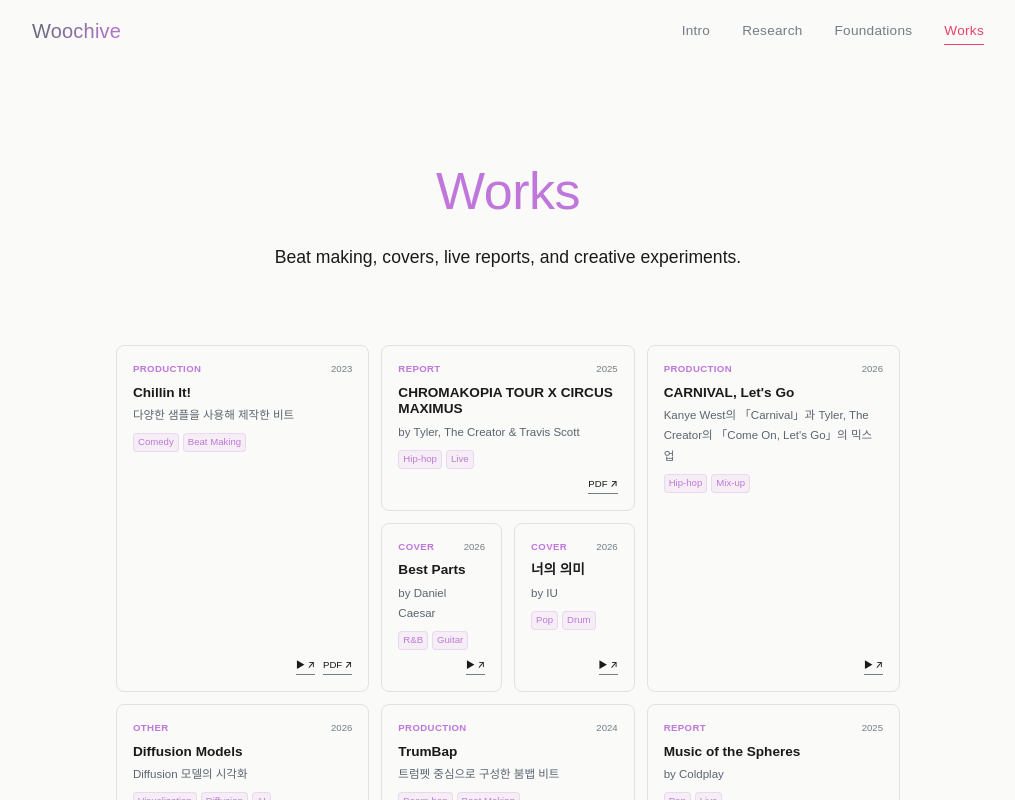
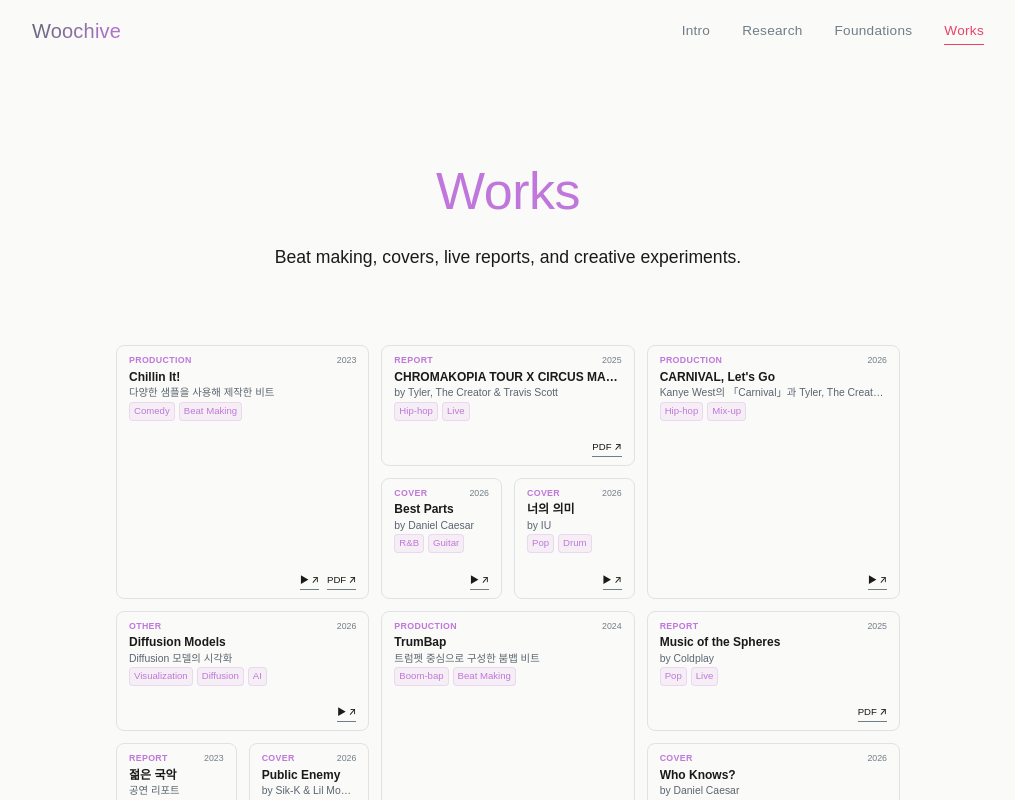
Before and after one commit to sonluos/woochive, a React (Vite) app: page /works in a window 1280 px wide. Shown: the top 800 px of the page, without its empty margins (132-1147 px from the left). Built offline with nearby package versions, Linux system fonts and the light colour scheme.

Commit message:
fix: square 6x6 grid, all content single-line with ellipsis

```diff
--- a/src/pages/Works.css
+++ b/src/pages/Works.css
@@ -37,10 +37,11 @@
 .works__mosaic {
   display: grid;
   grid-template-columns: repeat(6, 1fr);
-  grid-auto-rows: minmax(8rem, auto);
+  grid-template-rows: repeat(6, 1fr);
   gap: var(--sp-3);
   max-width: 52rem;
   margin: 0 auto;
+  aspect-ratio: 1;
 }
 
 /* Tangram piece positions — categories visually scattered */
@@ -73,9 +74,13 @@
   background: var(--paper);
   border: 1px solid var(--border);
   border-radius: var(--r-md);
-  padding: var(--sp-4);
+  padding: var(--sp-2) var(--sp-3);
   display: flex;
   flex-direction: column;
+  gap: 2px;
+  min-width: 0;
+  min-height: 0;
+  overflow: hidden;
   transition: border-color var(--ease), box-shadow var(--ease), transform var(--ease);
 }
 
@@ -89,46 +94,56 @@
   display: flex;
   justify-content: space-between;
   align-items: center;
-  margin-bottom: var(--sp-2);
+  gap: var(--sp-1);
 }
 
 .works__piece-category {
   font-family: var(--font-mono);
-  font-size: 0.6rem;
+  font-size: 0.55rem;
   font-weight: var(--weight-semibold);
   color: #C077DB;
   text-transform: uppercase;
   letter-spacing: 0.04em;
+  white-space: nowrap;
+  overflow: hidden;
+  text-overflow: ellipsis;
 }
 
 .works__piece-year {
   font-family: var(--font-mono);
-  font-size: 0.6rem;
+  font-size: 0.55rem;
   color: var(--ink-muted);
+  white-space: nowrap;
 }
 
 .works__piece-title {
   font-family: var(--font-sans);
-  font-size: var(--text-sm);
+  font-size: 0.75rem;
   font-weight: var(--weight-semibold);
   color: var(--ink);
-  margin-bottom: var(--sp-1);
-  line-height: var(--leading-tight);
+  margin: 0;
+  line-height: 1.2;
+  white-space: nowrap;
+  overflow: hidden;
+  text-overflow: ellipsis;
 }
 
 .works__piece-desc {
-  font-size: var(--text-xs);
+  font-size: 0.65rem;
   color: var(--ink-soft);
-  line-height: var(--leading-relaxed);
+  line-height: 1.3;
+  margin: 0;
+  white-space: nowrap;
+  overflow: hidden;
+  text-overflow: ellipsis;
 }
 
 .works__piece-tags {
   display: flex;
-  flex-wrap: wrap;
+  flex-wrap: nowrap;
   gap: var(--sp-1);
-  padding-top: var(--sp-2);
   align-items: center;
-  justify-content: flex-start;
+  overflow: hidden;
 }
 
 .works__piece-footer {
@@ -136,7 +151,6 @@
   flex-wrap: wrap;
   gap: var(--sp-2);
   margin-top: auto;
-  padding-top: var(--sp-2);
   justify-content: flex-end;
   align-items: center;
 }
```
